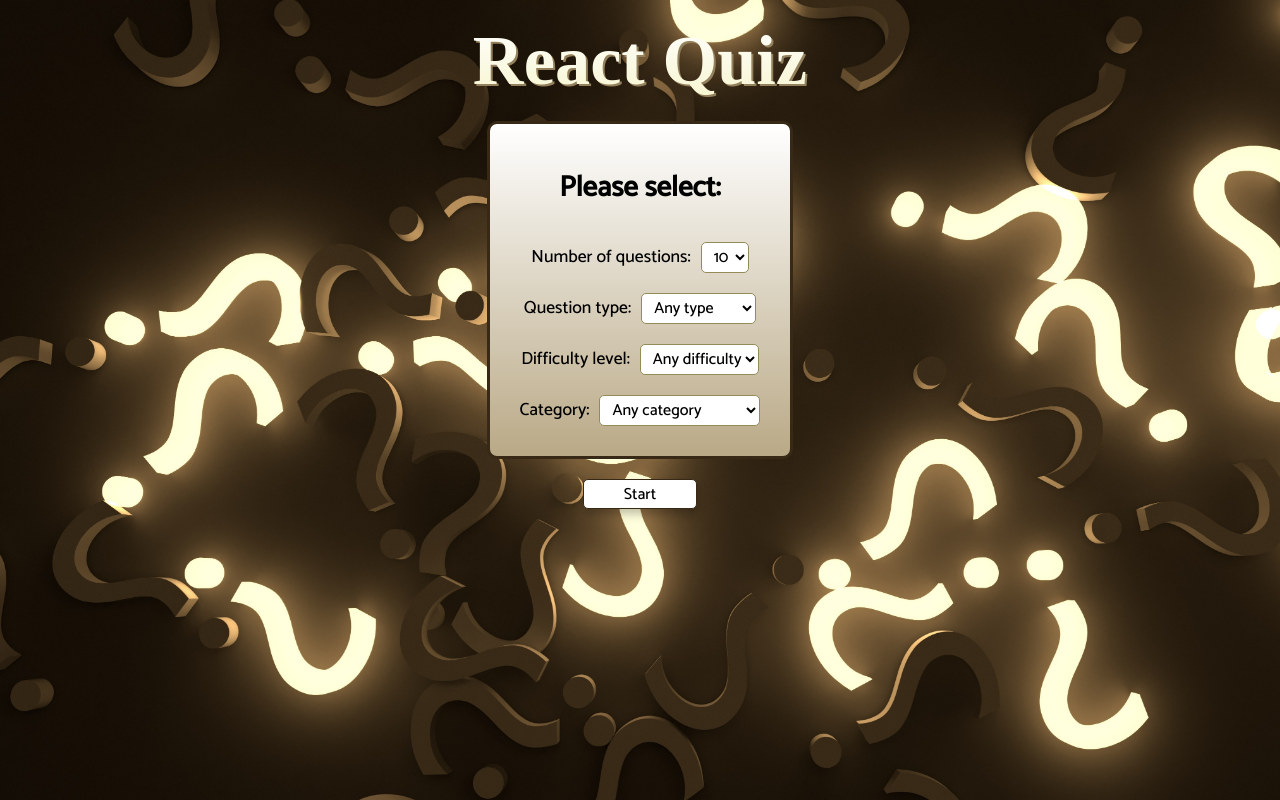
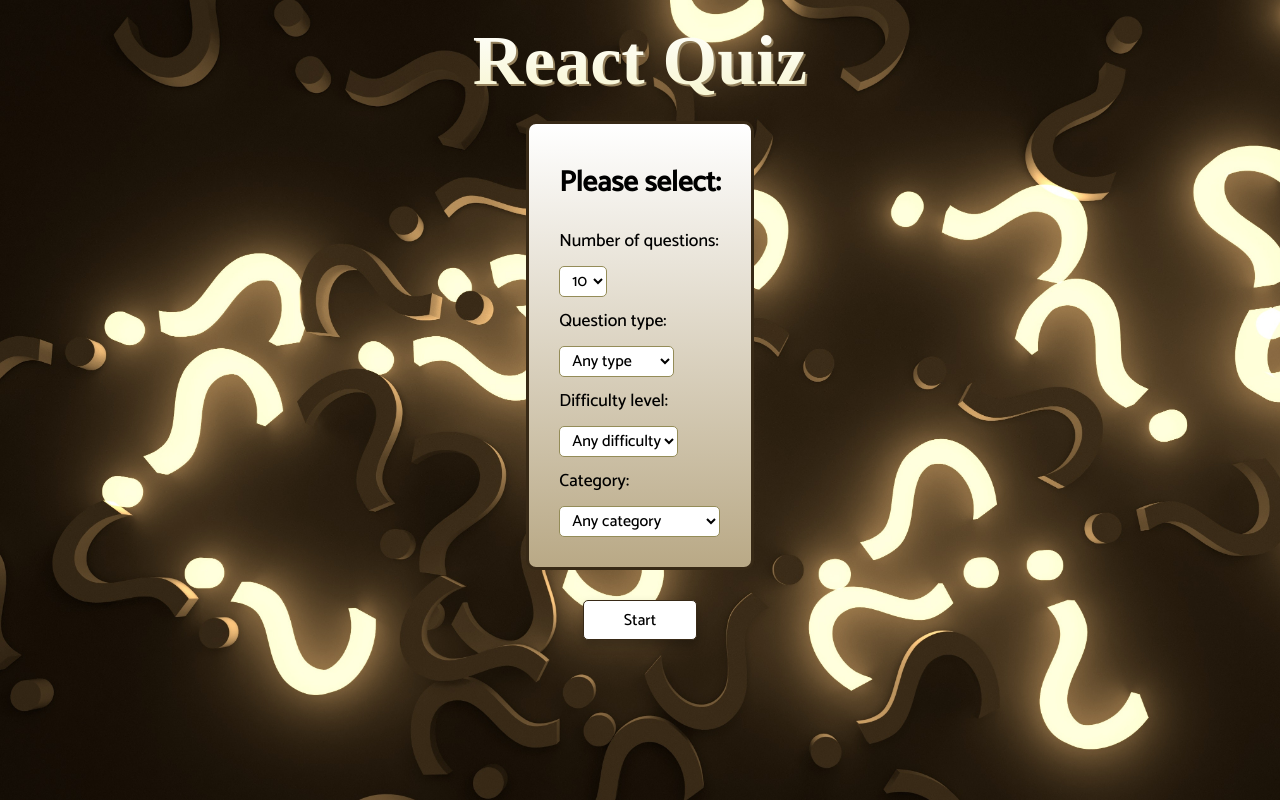
Before and after one commit to iwarra/quiz-app, a React (Create React App) app: page / in a window 1280 px wide. Built offline with nearby package versions, Linux system fonts and the light colour scheme; a web font is replaced by a local one.

Commit message:
Style update

```diff
--- a/src/app.styles.ts
+++ b/src/app.styles.ts
@@ -3,13 +3,12 @@ import backgroundImage from './images/lightning-questionmarks.jpg';
 
 export const GlobalStyle = createGlobalStyle`
   html {
-    height: 100%;
+    height: 100vh;
   }
 
   body {
     background-image: url(${backgroundImage});
     background-size: cover;
-    background-repeat: no-repeat;
     margin: 0;
     padding: 0 20px;
     display: flex;
@@ -54,23 +53,22 @@ export const Wrapper = styled.div`
     margin: 20px;
   }
 
-  @media (max-width: 378px) {
+  @media (max-width: 420px) {
     h1 {
       margin: 20px 0px;
-      font-size: 3rem;
+      font-size: 3.3rem;
     };
   }
 
   .start, .next {
     cursor: pointer;
     background: #fff;
-    max-height: 30px;
     border: 1px solid #372916;
     box-shadow: 0px 5px 10px rgba(0, 0, 0, 0.25);
     border-radius: 5px;
     height: 40px;
-    margin: 20px 0;
-    padding: 0 40px;
+    margin: 30px 0;
+    padding: 0px 40px;
     font-size: 1rem;
   }
 
--- a/src/components/QuestionCard.styles.ts
+++ b/src/components/QuestionCard.styles.ts
@@ -14,7 +14,7 @@ export const Wrapper = styled.div`
   }
 
   p {
-    font-size: 1rem;
+    font-size: 1.1rem;
   }
 `;
 
@@ -33,7 +33,7 @@ export const ButtonWrapper = styled.div<ButtonWrapperProps>`
   button {
     cursor: pointer;
     user-select: none;
-    font-size: .9rem;
+    font-size: 1rem;
     width: 100%;
     height: 40px;
     margin: 5px 0;
--- a/src/components/QuizSettings.styles.ts
+++ b/src/components/QuizSettings.styles.ts
@@ -3,8 +3,8 @@ import styled from "styled-components";
 export const Box = styled.div`
   display: flex;
   flex-direction: column;
-  gap: 20px;
-  align-items: center;
+  gap: 10px;
+  align-items: start;
   background: linear-gradient(180deg, #fff, #B9A986);
   border-radius: 10px;
   border: 3px solid #372916;
@@ -15,7 +15,7 @@ export const Box = styled.div`
   }
 
   h2 {
-    margin: 10px 0 10px 0;
+    margin: 5px 0 10px 0;
     font-size: 1.8rem;
   }
 
@@ -25,14 +25,13 @@ export const Box = styled.div`
 
   select {
     font-size: 1rem;
-    margin-left: 10px;
     padding-left: 8px;
     background: #fff;
     border: 1px solid #948c58;
     border-radius: 5px;
   }
 
-  @media (max-width: 282px) {
+  @media (max-width: 300px) {
     select {
       margin-left: 0;
     }
--- a/src/components/QuizSettings.tsx
+++ b/src/components/QuizSettings.tsx
@@ -15,7 +15,7 @@ const QuizSettings: React.FC<QuizSettingsProps> = ({ quizState, selectedState, s
     { quizState.gameOver === true && !quizState.gameStarted ? (
       <Box>
         <h2>Please select:</h2>
-        <label htmlFor="questionsNr">Number of questions:
+        <label htmlFor="questionsNr">Number of questions:</label>
         <select
           name="nrOfQuestions"
           id="questionsNr"
@@ -26,8 +26,7 @@ const QuizSettings: React.FC<QuizSettingsProps> = ({ quizState, selectedState, s
           <option value="15">15</option>
           <option value="20">20</option>
         </select>
-          </label>
-          <label htmlFor="questionType">Question type:
+        <label htmlFor="questionType">Question type:</label>
         <select
           name="questionType"
           id="questionType"
@@ -38,8 +37,7 @@ const QuizSettings: React.FC<QuizSettingsProps> = ({ quizState, selectedState, s
           <option value="multiple">Multiple</option>
           <option value="boolean">True or false</option>
         </select>
-          </label>
-              <label htmlFor="difficultyLevel">Difficulty level:
+        <label htmlFor="difficultyLevel">Difficulty level:</label>
         <select
           name="difficulty"
           id="difficultyLevel"
@@ -51,8 +49,7 @@ const QuizSettings: React.FC<QuizSettingsProps> = ({ quizState, selectedState, s
           <option value="medium">Medium</option>
           <option value="hard">Hard</option>
         </select>
-          </label>
-          <label htmlFor="category">Category:
+        <label htmlFor="category">Category: </label>
         <select
           name="category"
           id="category"
@@ -75,7 +72,7 @@ const QuizSettings: React.FC<QuizSettingsProps> = ({ quizState, selectedState, s
           <option value="22">Geography</option>
           <option value="64">Politics</option>
         </select>
-          </label>
+
         </Box>
     ) : null}
     </>
```
Lines whose indentation alone changed are shown as unchanged.
